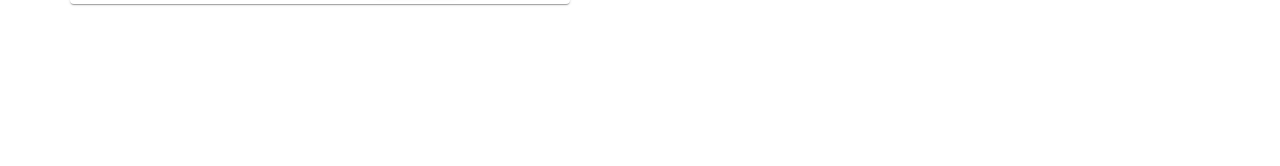
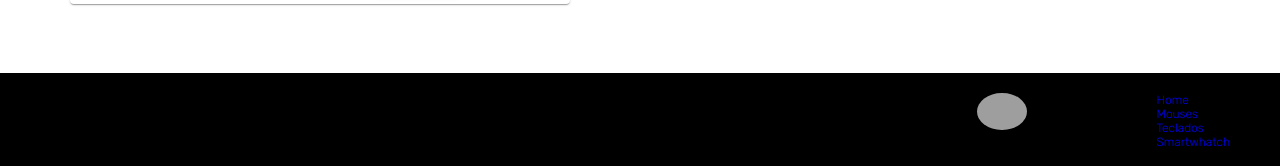
Before and after one commit to Cristianscamilo/web-two, a React (Vite) app: page /item/1 in a window 1280 px wide. Shown: the part 646-812 px from the top of the page. Built offline with nearby package versions, Linux system fonts and the light colour scheme; grey boxes are pictures that could not be loaded.

Commit message:
Se ajustan rutas con outlet

```diff
--- a/src/App.jsx
+++ b/src/App.jsx
@@ -1,21 +1,23 @@
 import { BrowserRouter, Route, Routes } from "react-router-dom";
-import { Navbar } from "./components/layout/navbar/Navbar";
+
 import {
   ItemDetalContainer,
   ItemListContainer,
   ShoppingCarContainer,
 } from "./components/pages";
+import Layout from "./components/layout/Layout";
 
 function App() {
   return (
     <>
       <BrowserRouter>
-        <Navbar />
         <Routes>
-          <Route path="/" element={<ItemListContainer />} />
-          <Route path="/category/:category" element={<ItemListContainer />} />
-          <Route path="/item/:id" element={<ItemDetalContainer />} />
-          <Route path="/shopingCar" element={<ShoppingCarContainer />} />
+          <Route element={<Layout />}>
+            <Route path="/" element={<ItemListContainer />} />
+            <Route path="/category/:category" element={<ItemListContainer />} />
+            <Route path="/item/:id" element={<ItemDetalContainer />} />
+            <Route path="/shopingCar" element={<ShoppingCarContainer />} />
+          </Route>
         </Routes>
       </BrowserRouter>
     </>
--- a/src/components/common/itemCount/ItemCountContainer.jsx
+++ b/src/components/common/itemCount/ItemCountContainer.jsx
@@ -2,7 +2,7 @@ import { useCount } from "../../../hooks/useCount";
 import ItemCount from "./ItemCount";
 
 const ItemCountContainer = ({ stock }) => {
-  const { counter, addOne, subOne } = useCount(1, stock);
+  const { counter, addOne, subOne } = useCount( 1, stock );
 
   return (
     <>
--- /dev/null
+++ b/src/components/layout/Layout.jsx
@@ -0,0 +1,16 @@
+import { Outlet } from "react-router-dom";
+import { Navbar } from "./navbar/Navbar.jsx";
+import { Footer } from "./footer/Footer.jsx";
+
+
+const Layout = () => {
+  return (
+    <>
+      <Navbar />
+      <Outlet />
+      <Footer />
+    </>
+  );
+};
+
+export default Layout;
--- a/src/components/layout/footer/Footer.jsx
+++ b/src/components/layout/footer/Footer.jsx
@@ -1,5 +1,32 @@
-function Footer() {
-  return <div>Footer</div>;
-}
+import styles from "./Footer.module.css";
+import { Link } from "react-router-dom";
 
-export default Footer;
+export const Footer = () => {
+  return (
+    <>
+      <div className={styles.footer}>
+      <Link to="/">
+        <img
+          className={styles.logoFoter}
+          src="https://res.cloudinary.com/dzivhovxf/image/upload/v1706808200/webreact/marca/logocpia.jpg"
+          alt="logo comercio"
+        />
+      </Link>
+        <ul className={styles.listaFotter}>
+          <Link to="/">
+            <li>Home</li>
+          </Link>
+          <Link to="/category/mouse">
+            <li>Mouses</li>
+          </Link>
+          <Link to="/category/teclados ">
+            <li>Teclados</li>
+          </Link>
+          <Link to="/category/smartwatch">
+            <li>Smartwhatch</li>
+          </Link>
+        </ul>
+      </div>
+    </>
+  );
+};
--- /dev/null
+++ b/src/components/layout/footer/Footer.module.css
@@ -0,0 +1,25 @@
+.footer{
+    margin: 10px 0px 0px 0px;
+    background-color: black;
+    color: white;
+    display: flex;
+    flex-direction: row;
+    justify-content: flex-end;
+    padding: 10px;
+}
+
+.logoFoter{
+width: 50px;
+border-radius: 50%;
+margin: 10px 100px 0 0;
+}
+
+.listaFotter{
+    margin: 10px;
+    list-style-type: none;
+}
+
+.listaFotter li {
+cursor: pointer;
+font-size: 12px;
+}
--- a/src/components/pages/itemDetalContainer/ItemDetail.jsx
+++ b/src/components/pages/itemDetalContainer/ItemDetail.jsx
@@ -11,6 +11,7 @@ const ItemDetail = ({ item }) => {
 
   return (
     <>
+    <div style={{minHeight: '50vh' }}>
       <Box sx={{ flexGrow: 1 }}>
         <Grid container spacing={0} alignItems="center">
           <Grid item xs={12} sm={6} md={6} lg={6} display="flex"justifyContent="center"  alignItems="center">
@@ -50,6 +51,7 @@ const ItemDetail = ({ item }) => {
           </Grid>
         </Grid>
       </Box>
+    </div>
     </>
   );
 };
--- a/src/components/pages/itemDetalContainer/ItemDetalContainer.jsx
+++ b/src/components/pages/itemDetalContainer/ItemDetalContainer.jsx
@@ -9,7 +9,7 @@ const ItemDetalContainer = () => {
   const [item, setItem] = useState({});
 
   useEffect(() => {
-    getOneProduct(parseInt(id))
+    getOneProduct(+id)
       .then((res) => {
         setItem(res);
       })
--- a/src/components/pages/itemListContainer/ItemListContainer.jsx
+++ b/src/components/pages/itemListContainer/ItemListContainer.jsx
@@ -24,8 +24,6 @@ const ItemListContainer = () => {
       });
   }, [category]);
 
-  console.log(items);
-
   return <ItemList items={items} />;
 };
 
--- a/src/index.css
+++ b/src/index.css
@@ -6,3 +6,7 @@
     font-optical-sizing: auto;
     font-style: normal;
 }
+
+body{
+    min-height: 100vh;
+}
```
Also changed, not shown: src/components/pages/itemListContainer/ItemList.module.css (deleted).
